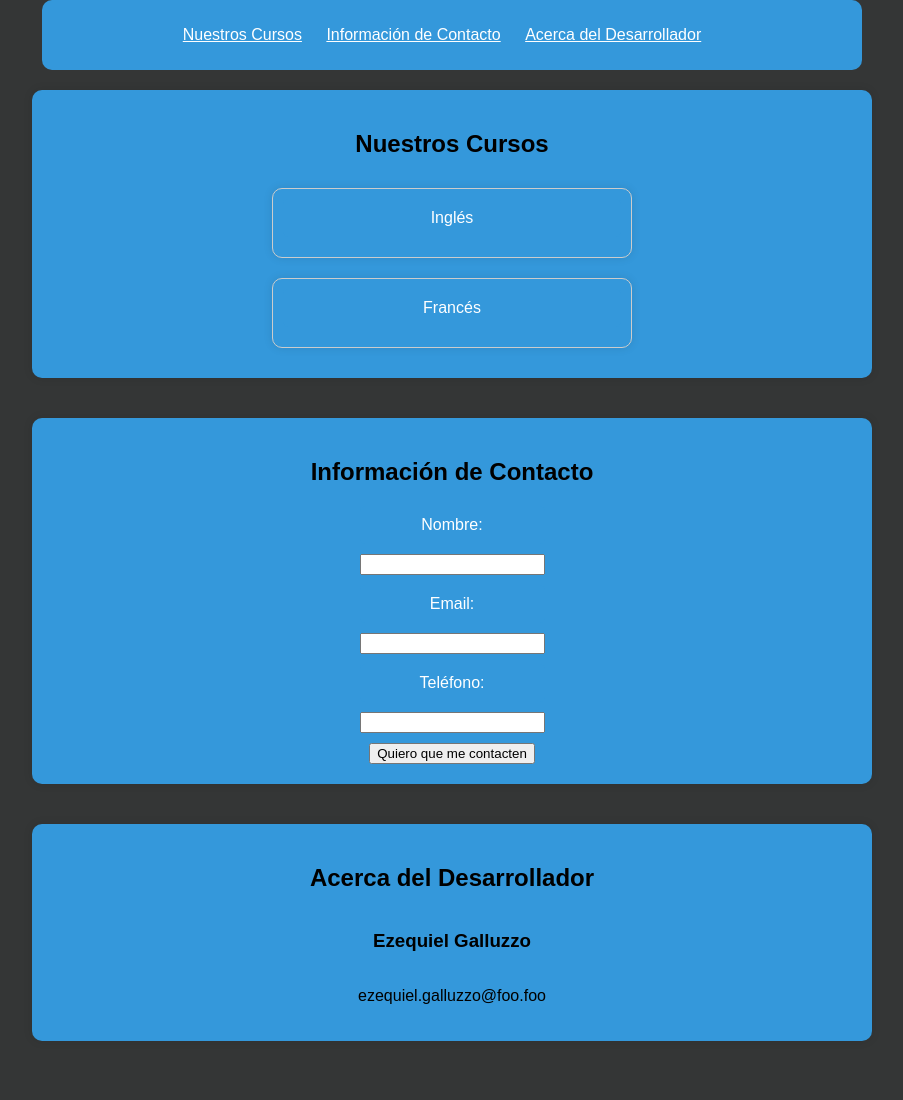
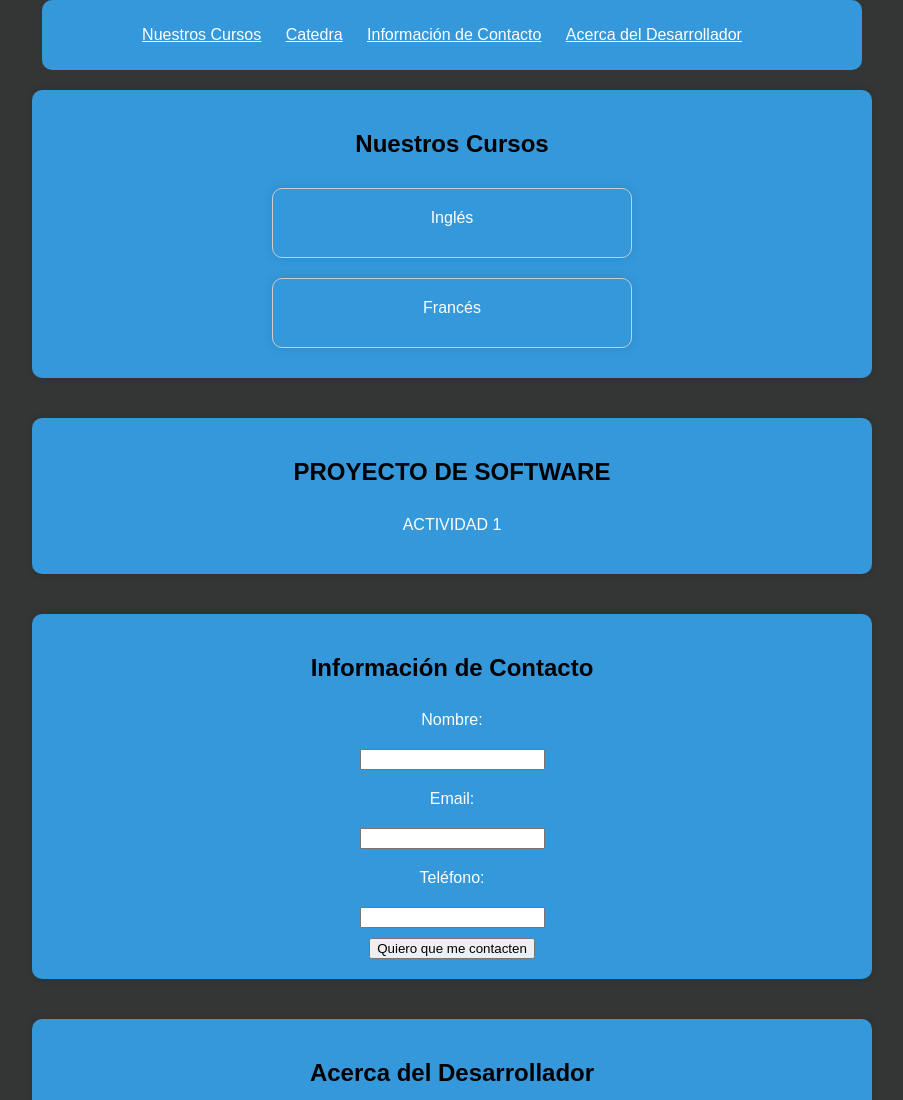
Before and after one commit to EzequielGalluzzo/ACT1-TEORIA, a plain HTML site: page Landing/index.html in a window 1280 px wide. Shown: the top 1100 px of the page, without its empty margins (188-1091 px from the left). Before the commit the page ends 1061 px from the top, so only its background shows below. Drawn offline with Linux system fonts and the light colour scheme.

Commit message:
modifications to show the activity as requested in step 7

```diff
--- a/Landing/index.html
+++ b/Landing/index.html
@@ -16,7 +16,7 @@
         <nav>
             <ul>
                 <li><a href="#cursos">Nuestros Cursos</a></li>
-                <!--<li><a href="#PS">Catedra</a></li>-->
+                <li><a href="#PS">Catedra</a></li>
                 <li><a href="#contacto">Información de Contacto</a></li>
                 <li><a href="#desarrollador">Acerca del Desarrollador</a></li>
             </ul>
@@ -132,7 +132,7 @@
         </section>
     </section>
 
-    <!--
+
     <section id="PS">
         <h2 >PROYECTO DE SOFTWARE</h2>
         <input type="checkbox" id="t-ps">
@@ -160,7 +160,7 @@
         </div>
 
     </section>
--->
+
 
     <section id="contacto">
         <h2>Información de Contacto</h2>
```
